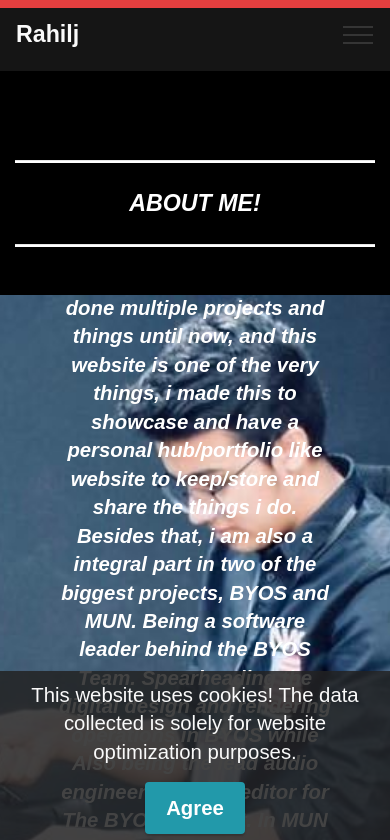
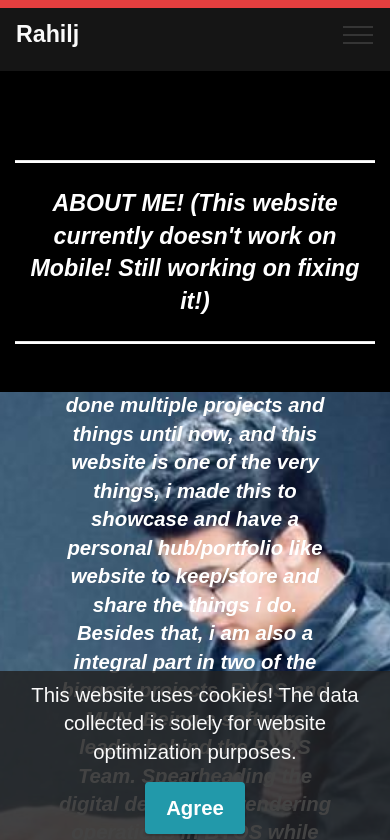
Before and after one commit to Rahil-j/Rahil-j.github.io, a plain HTML site: page About.html in a window 390 px wide. Shown: the top 840 px of the page. Drawn offline with Linux system fonts and the light colour scheme; files whose address does not match are found by name; a web font is replaced by a local one.

Commit message:
About page, phone page doesn't work properly.
Need to find a fix

```diff
--- a/About.html
+++ b/About.html
@@ -261,7 +261,10 @@
           <div class="col-md-12 col-lg-12">
             <hr class="line" />
             <p class="mbr-text align-center mbr-fonts-style my-4 display-5">
-              <em><strong>ABOUT ME!</strong></em>
+              <em><strong>ABOUT ME!
+                (This website currently doesn't work on Mobile! Still working on fixing it!)
+
+                </strong></em>
             </p>
             <hr class="line" />
           </div>
```
